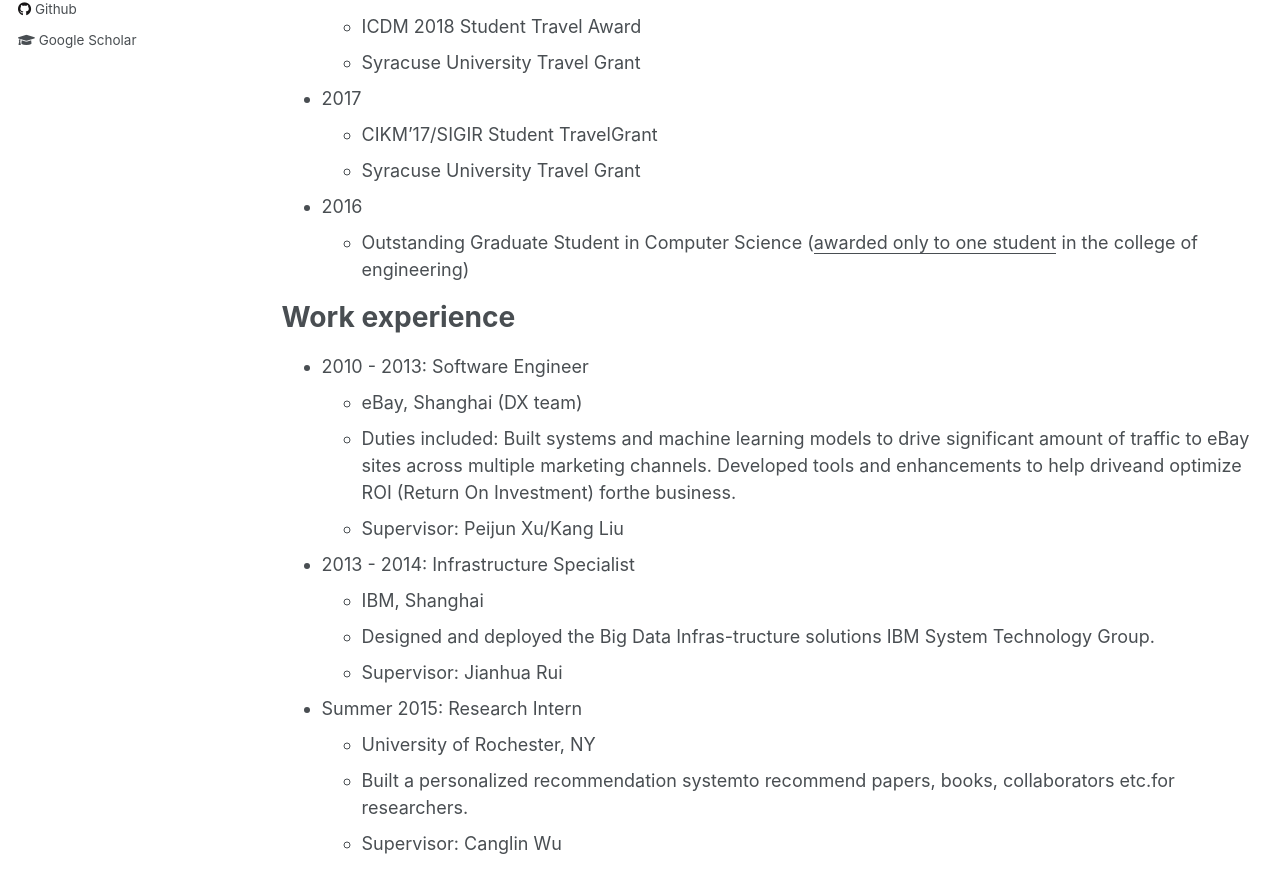
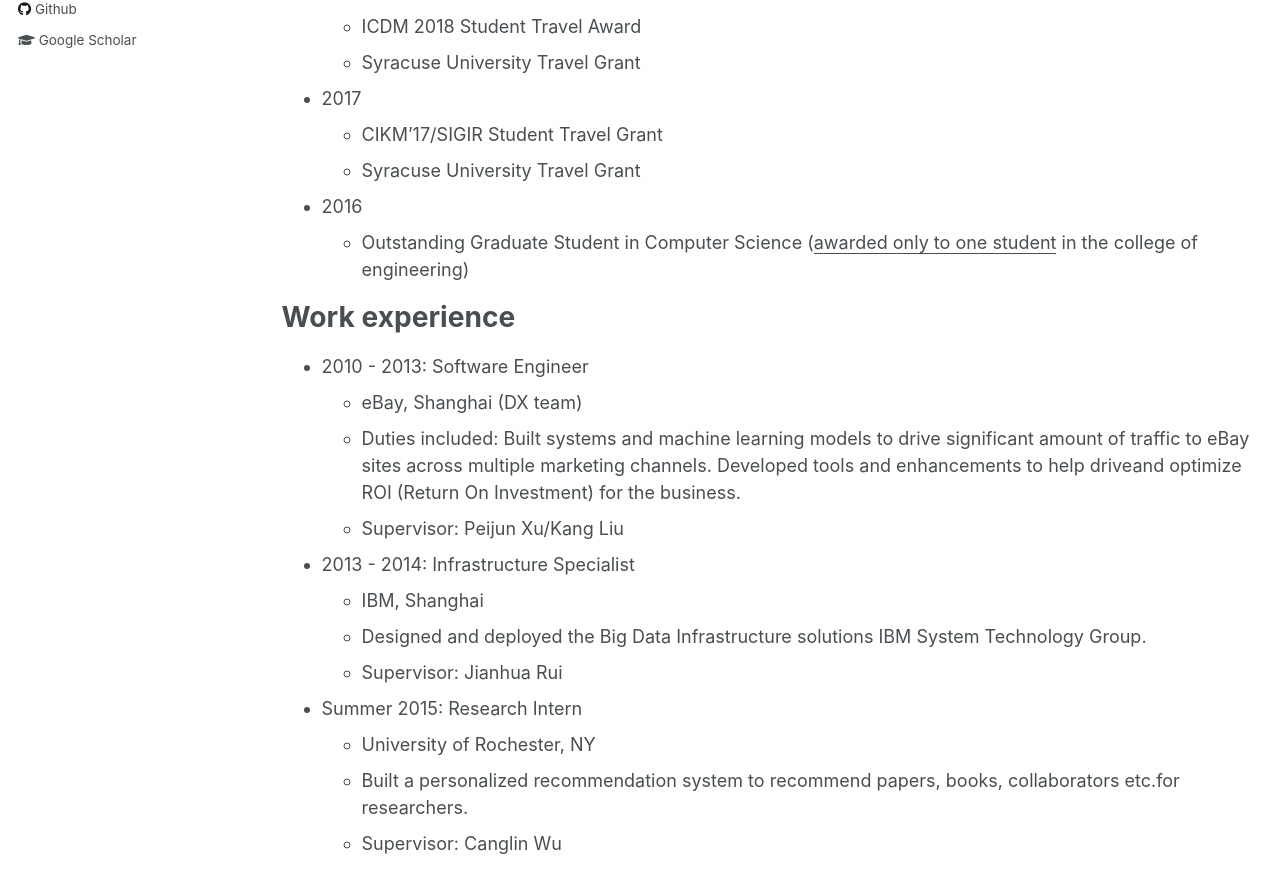
Before and after one commit to shengminjin/shengminjin.github.io, a Jekyll site: the page built from _pages/cv.md, in a window 1280 px wide and 1400 px high. Shown: the part 440-1316 px from the top of the window. Built offline with Jekyll 4.4.1, drawn with Linux system fonts in a browser that asks for light colours.

Commit message:
Update cv.md

```diff
--- a/_pages/cv.md
+++ b/_pages/cv.md
@@ -23,7 +23,7 @@ Awards and Grants
   * Syracuse University Travel Grant
 
 * 2017
-  * CIKM’17/SIGIR Student TravelGrant
+  * CIKM’17/SIGIR Student Travel Grant
   * Syracuse University Travel Grant
 
 * 2016
@@ -35,17 +35,17 @@ Work experience
 ======
 * 2010 - 2013: Software Engineer
   * eBay, Shanghai (DX team)
-  * Duties included: Built systems and machine learning models to drive significant amount of traffic to eBay sites across multiple marketing channels. Developed tools and enhancements to help driveand optimize ROI (Return On Investment) forthe business.
+  * Duties included: Built systems and machine learning models to drive significant amount of traffic to eBay sites across multiple marketing channels. Developed tools and enhancements to help driveand optimize ROI (Return On Investment) for the business.
   * Supervisor: Peijun Xu/Kang Liu
 
 * 2013 - 2014: Infrastructure Specialist
   * IBM, Shanghai
-  * Designed  and  deployed  the  Big  Data  Infras-tructure solutions IBM System Technology Group.
+  * Designed and deployed the Big Data Infrastructure solutions IBM System Technology Group.
   * Supervisor: Jianhua Rui
 
 * Summer 2015: Research Intern
   * University of Rochester, NY
-  * Built a personalized recommendation systemto recommend papers, books, collaborators etc.for researchers.
+  * Built a personalized recommendation system to recommend papers, books, collaborators etc.for researchers.
   * Supervisor: Canglin Wu
 
 Skills
```
